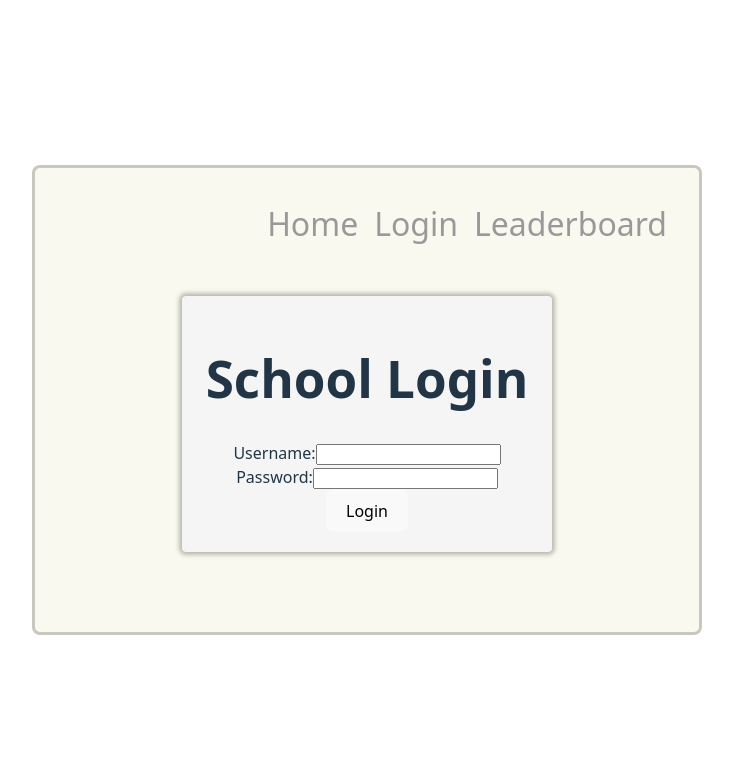
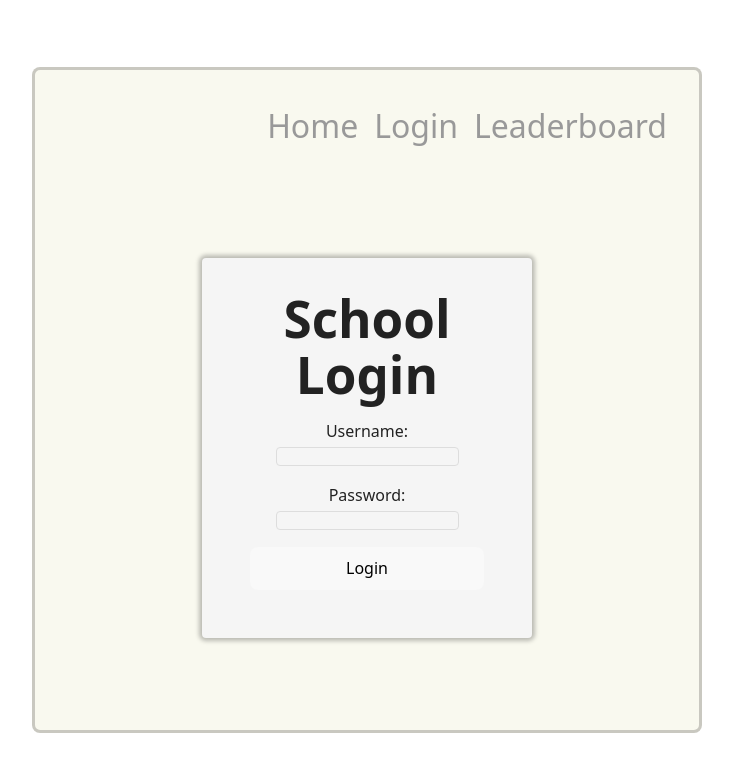
Before and after one commit to rebeccafitzpatr/700-Digital-Equity, a React (Vite) app in the folder frontend/: page /login in a window 1280 px wide. Shown: the top 772 px of the page, without its empty margins (273-1006 px from the left). Built offline with nearby package versions, Linux system fonts and the light colour scheme.

Commit message:
style: more style fix on login screen

```diff
--- a/frontend/src/App.css
+++ b/frontend/src/App.css
@@ -1,13 +1,13 @@
 #root {
   max-width: 1280px;
   min-width:600px;
-  min-height:400px;
   margin: 0 auto;
   padding: 2rem;
   text-align: center;
   border: 3px solid rgba(49, 45, 45, 0.24);
   border-radius: 8px;
   background-color: #F9F9EF;
+  color: #222;
 }
 
 .logo {
@@ -52,7 +52,7 @@
   border-radius: 50%; /* Make the button circular */
   background-color: #007bff; /* Set the background color */
   color: white; /* Set the text color */
-  border: none; /* Remove the border */
+  border: 5px solid white; /* Remove the border */
   font-size: 1rem; /* Set the font size */
   cursor: pointer; /* Change the cursor to a pointer on hover */
   display: flex; /* Center the text inside the button */
@@ -70,9 +70,9 @@
   display: flex;
   flex-direction: column;
   align-items: center;
-  justify-content: center;
-  margin:auto;
-  min-height: 300px;
+  justify-content: space-between;
+  gap: 1rem;
+  padding: 10%;
 }
 
 .home h1 {
--- a/frontend/src/components/login/SchoolLogin.jsx
+++ b/frontend/src/components/login/SchoolLogin.jsx
@@ -15,5 +15,6 @@ export default function SchoolLogin() {
                 <button type="submit">Login</button>
             </form>
         </div>
+
     )
 }
--- a/frontend/src/components/login/login.module.css
+++ b/frontend/src/components/login/login.module.css
@@ -1,9 +1,26 @@
 .background {
+    display: flex;
+    flex-direction: column;
+    height:70%;
     border-radius: 4px;
     background: #F5F5F5;
     box-shadow: 0px 0px 4px 3px rgba(0, 0, 0, 0.25);
-    height:80%;
-    max-width:330px;
-    margin:auto;
-    padding:20px;
+    max-width: 330px;
+    margin: auto;
+    padding: 2rem;
+    color: #222;
+    box-sizing: border-box;
 }
+
+form {
+    display: flex;
+    flex-direction: column;
+    gap: 1rem;
+    padding: 1rem;
+}
+
+input {
+    background-color: #F5F5F5;
+    border: 1px solid #ddd;
+    border-radius: 4px;
+}
--- a/frontend/src/pages/Login.jsx
+++ b/frontend/src/pages/Login.jsx
@@ -1,8 +1,11 @@
 import SchoolLogin from '../components/login/SchoolLogin.jsx';
+import '../App';
 export default function Login() {
     return (
-        <div>
-            <SchoolLogin />
+
+        <div className='home'>
+                <SchoolLogin />
         </div>
+
     )
 }
```
